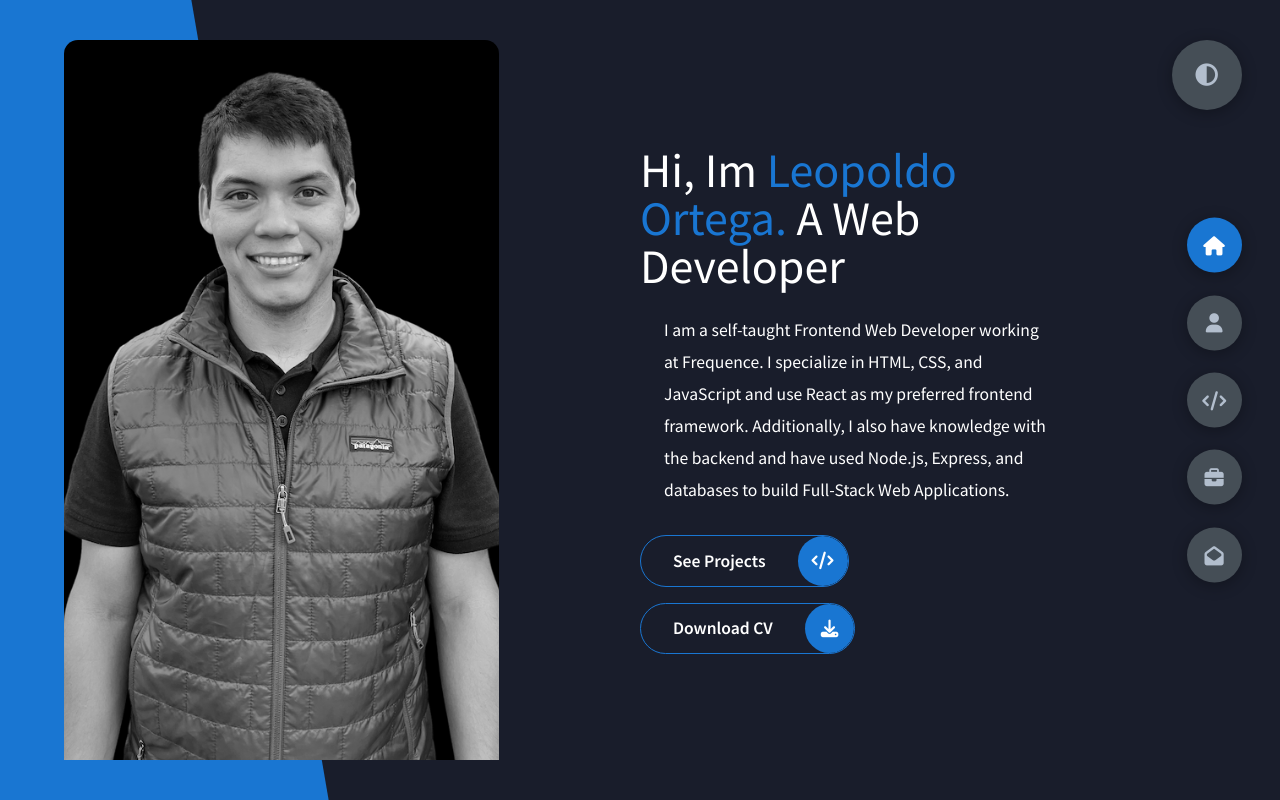
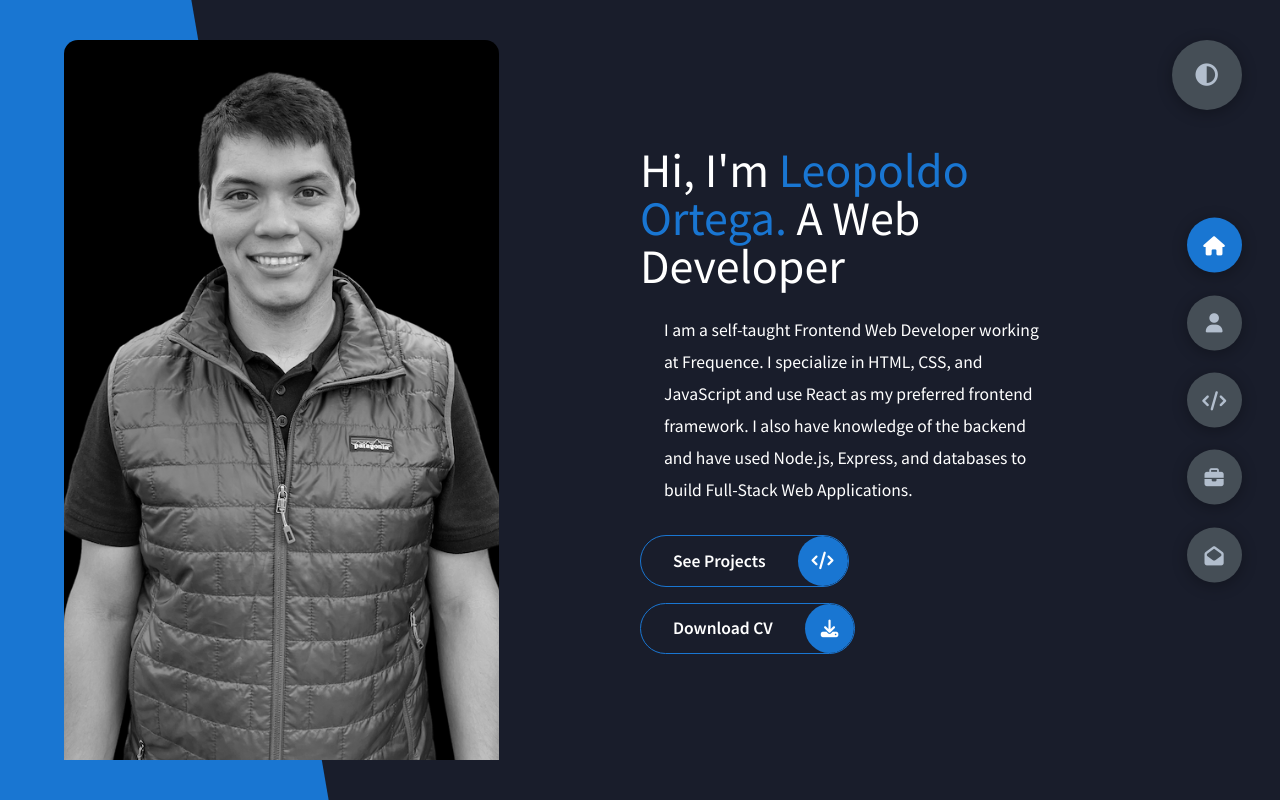
Before and after one commit to Leopoldov95/nextjs_portfolio, a Next.js app: page / in a window 1280 px wide. Built offline with nearby package versions, Linux system fonts and the light colour scheme.

Commit message:
fixed few copyright mistakes

```diff
--- a/components/About.js
+++ b/components/About.js
@@ -16,18 +16,18 @@ const About = ({ active, name, mode }) => {
         <div className="pr-20 xs:pr-0 md_s:pr-0 md_s:text-center">
           <h4 className="text-[2rem] uppercase">Information about me</h4>
           <p className="leading-8 p-4 text-colorGrey1 xs:pl-0">
-            My name is Leopoldo Ortega and I am a Web Developer specializing in
-            Front-End Web Development and have also worked with the Back-End. I
-            enjoy solving problems through code and enjoy working alongisde
-            other amazing developers.
+            My name is Leopoldo Ortega, I am a Web Developer specializing in
+            Front-End Development and have also worked with the Back-End. I
+            enjoy solving problems through code and enjoy working alongside
+            other excellent developers.
           </p>
           <p className="leading-8 p-4 text-colorGrey1 xs:pl-0">
             By building interactive websites that look great across all
             platforms using mainly HTML, SASS, JavaScript, and ReactJS, I get
             the opportunity to experiment with new tools and learn new skills. I
             find Web Development to be a perfect blend of technical challenges
-            and creativity. When I&apos;m not coding, you can find me cycling,
-            going on a hike, or travelling.
+            and creativity. You can find me cycling, going on a hike, or
+            traveling when I&apos;m not coding.
           </p>
           {/* <!-- button container --> */}
           <div className="flex self-start">
--- a/components/Main.js
+++ b/components/Main.js
@@ -23,15 +23,16 @@ const Main = ({ active, name, setActive }) => {
         <div className="flex flex-col justify-center pr-72 xl:pr-52 lg:pr-36 xs:grid-rows-1 xs:pr-0 xs:w-[90%] xs:m-[0_auto] md_s:row-span-full md_s:pr-0 md_s:w-[90%] md_s:mx-auto md_s:my-0">
           {/* <!-- Name --> */}
           <h1 className="text-5xl xs:text-[2.5rem] xs:text-center xs:pt-12 md_s:text-[2.5rem] md_s:text-center md_s:pt-12">
-            Hi, Im <span className="text-colorSecondary">Leopoldo Ortega.</span>{" "}
-            A Web Developer
+            Hi, I&apos;m{" "}
+            <span className="text-colorSecondary">Leopoldo Ortega.</span> A Web
+            Developer
           </h1>
           <p className="m-6 leading-8">
             I am a self-taught Frontend Web Developer working at Frequence. I
             specialize in HTML, CSS, and JavaScript and use React as my
-            preferred frontend framework. Additionally, I also have knowledge
-            with the backend and have used Node.js, Express, and databases to
-            build Full-Stack Web Applications.
+            preferred frontend framework. I also have knowledge of the backend
+            and have used Node.js, Express, and databases to build Full-Stack
+            Web Applications.
           </p>
           {/* <!-- header main button --> */}
           {/* <!-- Header Button container --> */}
--- a/data/info.json
+++ b/data/info.json
@@ -132,8 +132,8 @@
       "title": "Learing Web Development",
       "company": "self taught",
       "duties": [
-        "Learned te fundamentals of HTML, CSS, and JavaScript",
-        "Expanded my knowledge by learning about frontend framweworks and backend web technologies such as Node.js",
+        "Learned the fundamentals of HTML, CSS, and JavaScript",
+        "Expanded my knowledge by learning about frontend frameworks and backend web technologies such as Node.js",
         "Built projects that tested my abilities as a developer."
       ]
     }
```
